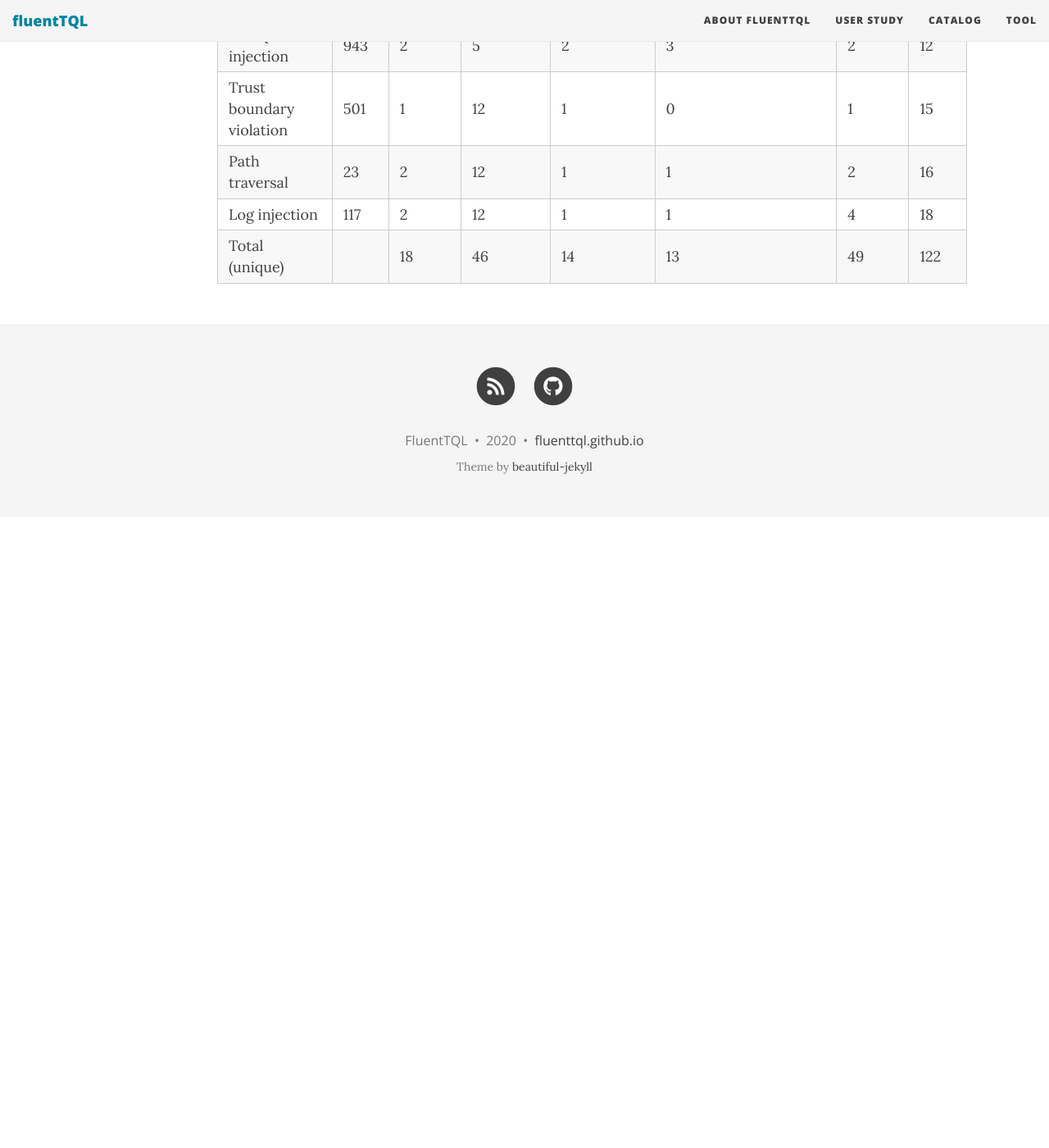
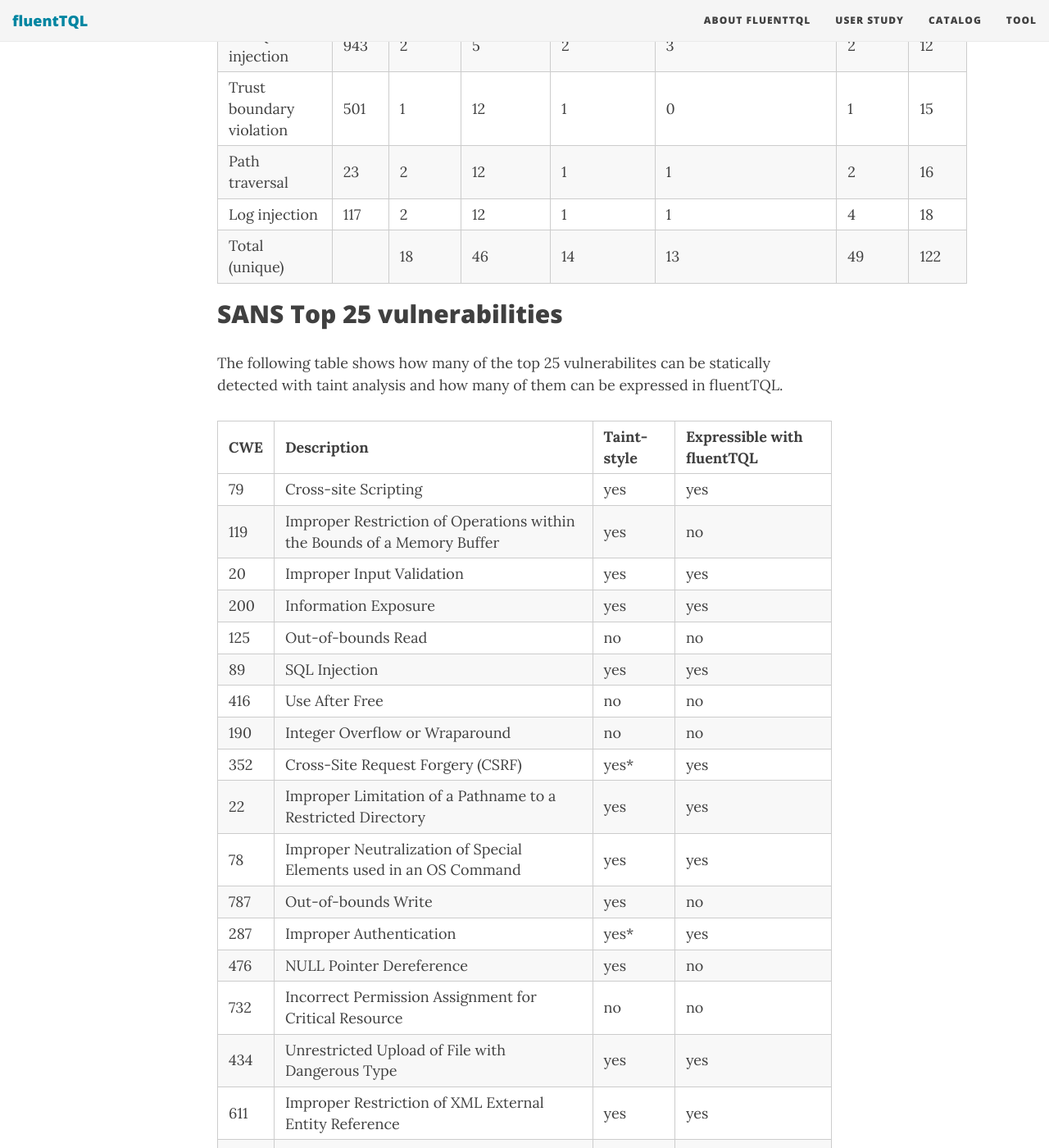
Before and after one commit to fluenttql/fluenttql.github.io, a Jekyll site: the page built from catalog.md, in a window 1280 px wide and 1400 px high, scrolled down 1091 px. Shown: the whole window at 82% size. Built offline with Jekyll 4.4.1, drawn with Linux system fonts in a browser that asks for light colours; nearby versions of some CDN libraries; before the commit the page ends 1721 px from its top, so only the background shows below that; some of the changed text lies outside the part shown.

Commit message:
Update catalog.md

```diff
--- a/catalog.md
+++ b/catalog.md
@@ -28,3 +29,40 @@ The implementation is located at <a href="https://github.com/fluenttql/fluenttql
 | Path traversal | 23 | 2 | 12 | 1 | 1 | 2 | 16 |
 | Log injection | 117 | 2 | 12 | 1 | 1 | 4 | 18 |
 | Total (unique) |  | 18 | 46 | 14 | 13 | 49 | 122 |
+
+
+
+## SANS Top 25 vulnerabilities
+
+The following table shows how many of the top 25 vulnerabilites can be statically detected with taint analysis and how many of them can be expressed in fluentTQL.
+
+| CWE | Description | Taint-style | Expressible with fluentTQL |
+| ------ | ------ | ------ | ------ |
+| 79 | Cross-site Scripting | yes | yes |
+| 119 | Improper Restriction of Operations within the Bounds of a Memory Buffer | yes | no |
+| 20 | Improper Input Validation | yes | yes |
+| 200 | Information Exposure | yes | yes |
+| 125 | Out-of-bounds Read | no | no |
+| 89 | SQL Injection | yes | yes |
+| 416 | Use After Free | no | no |
+| 190 | Integer Overflow or Wraparound | no | no |
+| 352 | Cross-Site Request Forgery (CSRF) | yes* | yes |
+| 22 | Improper Limitation of a Pathname to a Restricted Directory | yes | yes |
+| 78 | Improper Neutralization of Special Elements used in an OS Command | yes | yes |
+| 787 | Out-of-bounds Write | yes | no |
+| 287 | Improper Authentication | yes* | yes |
+| 476 | NULL Pointer Dereference | yes | no |
+| 732 | Incorrect Permission Assignment for Critical Resource | no | no |
+| 434 | Unrestricted Upload of File with Dangerous Type | yes | yes |
+| 611 | Improper Restriction of XML External Entity Reference | yes | yes |
+| 94 | Improper Control of Generation of Code | yes | yes |
+| 798 | Use of Hard-coded Credentials | yes | no |
+| 400 | Uncontrolled Resource Consumption | no | no |
+| 772 | Missing Release of Resource after Effective Lifetime | no | no |
+| 426 | Untrusted Search Path | yes |  yes |
+| 502 | Deserialization of Untrusted Data | yes | yes  |
+| 269 | Improper Privilege Management | no | no |
+| 295 | Improper Certificate Validation | no | no |
+
+
+*this is specific to the programming language and frameworks
```
Also changed, not shown: other parts of catalog.md (+2 -1 lines).
